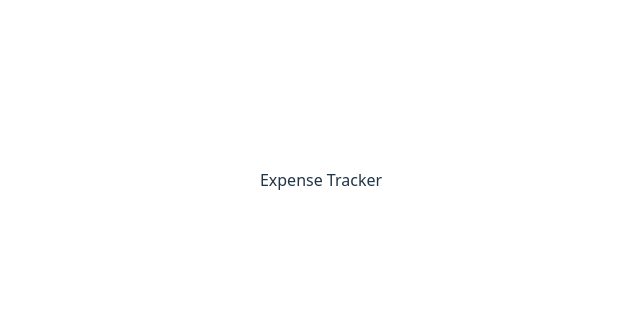
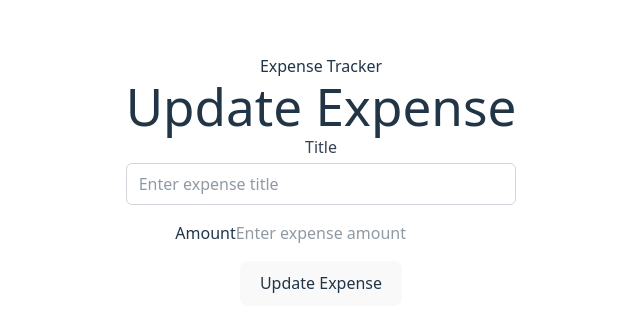
Before and after one commit to sandeepkumar23f/Expense-Tracker, a React app in the folder frontend/: page /update/1 in a window 1280 px wide. Before the commit this address had no page. Shown: the part 220-552 px from the top of the page, without its empty margins (319-959 px from the left). Built offline with nearby package versions, Linux system fonts and the light colour scheme; no server answers; the HTML template or start-up script is replaced by a standard one.

Commit message:
Added the update feature

```diff
--- a/frontend/src/App.jsx
+++ b/frontend/src/App.jsx
@@ -6,6 +6,7 @@ import Expense from "./components/Expense";
 import Login from "./components/Login";
 import AddExpense from "./components/AddExpense";
 import Navbar from "./components/Navbar";
+import UpdateExpense from "./components/UpdateExpense";
 function App() {
   const [login, setLogin]=useState(!!localStorage.getItem("login"))
   return (
@@ -17,6 +18,7 @@ function App() {
         <Route path="/login" element={<Login/>} />
         <Route path="/expenses" element={<Expense/>} />
         <Route path="/add-expense" element={<AddExpense/>} />
+        <Route path="/update/:id" element={<UpdateExpense/>} />
       </Routes>
       </>
   );
--- a/frontend/src/components/Expense.jsx
+++ b/frontend/src/components/Expense.jsx
@@ -79,6 +79,7 @@ export default function Expense(){
               >
                 Delete
               </button>
+              <Link to={`/update/${expense._id}`}>Update</Link>
             </li>
           ))}
         </ul>
--- /dev/null
+++ b/frontend/src/components/UpdateExpense.jsx
@@ -0,0 +1,108 @@
+import { useEffect, useState } from "react";
+import { useNavigate, useParams } from "react-router-dom";
+
+export default function UpdateExpense() {
+  const [expenseData, setExpenseData] = useState({ title: "", amount: "" });
+  const navigate = useNavigate();
+  const { id } = useParams();
+
+  useEffect(() => {
+    getExpense(id);
+  }, [id]);
+
+  const getExpense = async (id) => {
+    try {
+      let res = await fetch(`http://localhost:5000/expense/${id}`, {
+        credentials: "include",
+      });
+      const data = await res.json();
+
+      if (data.success && data.expense) {
+        setExpenseData({
+          title: data.expense.title,
+          amount: data.expense.amount,
+        });
+      } else {
+        alert(data.message || "Failed to fetch expense details");
+      }
+    } catch (err) {
+      console.error("Error fetching expense:", err);
+      alert("Error fetching expense details");
+    }
+  };
+
+  const updateExpense = async () => {
+    if (!expenseData.title || !expenseData.amount) {
+      alert("Please fill in both title and amount");
+      return;
+    }
+
+    try {
+      const res = await fetch(`http://localhost:5000/update-expense/${id}`, {
+        method: "PUT",
+        headers: { "Content-Type": "application/json" },
+        body: JSON.stringify(expenseData),
+        credentials: "include",
+      });
+
+      const data = await res.json();
+
+      if (res.ok && data.success) {
+        alert("Expense updated successfully");
+        navigate("/");
+      } else {
+        alert(data.message || "Update failed");
+      }
+    } catch (err) {
+      console.error("Error updating expense:", err);
+      alert("Error updating expense");
+    }
+  };
+
+  return (
+    <div >
+      <h1 >
+        Update Expense
+      </h1>
+
+      <div className="space-y-4">
+        <div>
+          <label htmlFor="title" className="block text-gray-700 font-medium mb-1">
+            Title
+          </label>
+          <input
+            type="text"
+            id="title"
+            placeholder="Enter expense title"
+            value={expenseData.title}
+            onChange={(e) =>
+              setExpenseData({ ...expenseData, title: e.target.value })
+            }
+            className="w-full border border-gray-300 rounded-md px-3 py-2 focus:outline-none focus:ring-2 focus:ring-blue-500"
+          />
+        </div>
+
+        <div>
+          <label htmlFor="amount" >
+            Amount
+          </label>
+          <input
+            type="number"
+            id="amount"
+            placeholder="Enter expense amount"
+            value={expenseData.amount}
+            onChange={(e) =>
+              setExpenseData({ ...expenseData, amount: e.target.value })
+            }
+          />
+        </div>
+
+        <button
+          onClick={updateExpense}
+        >
+          Update Expense
+        </button>
+      </div>
+    </div>
+  );
+}
```
Also changed, not shown: 1 other file (tests, documents, lock files or other folders).
